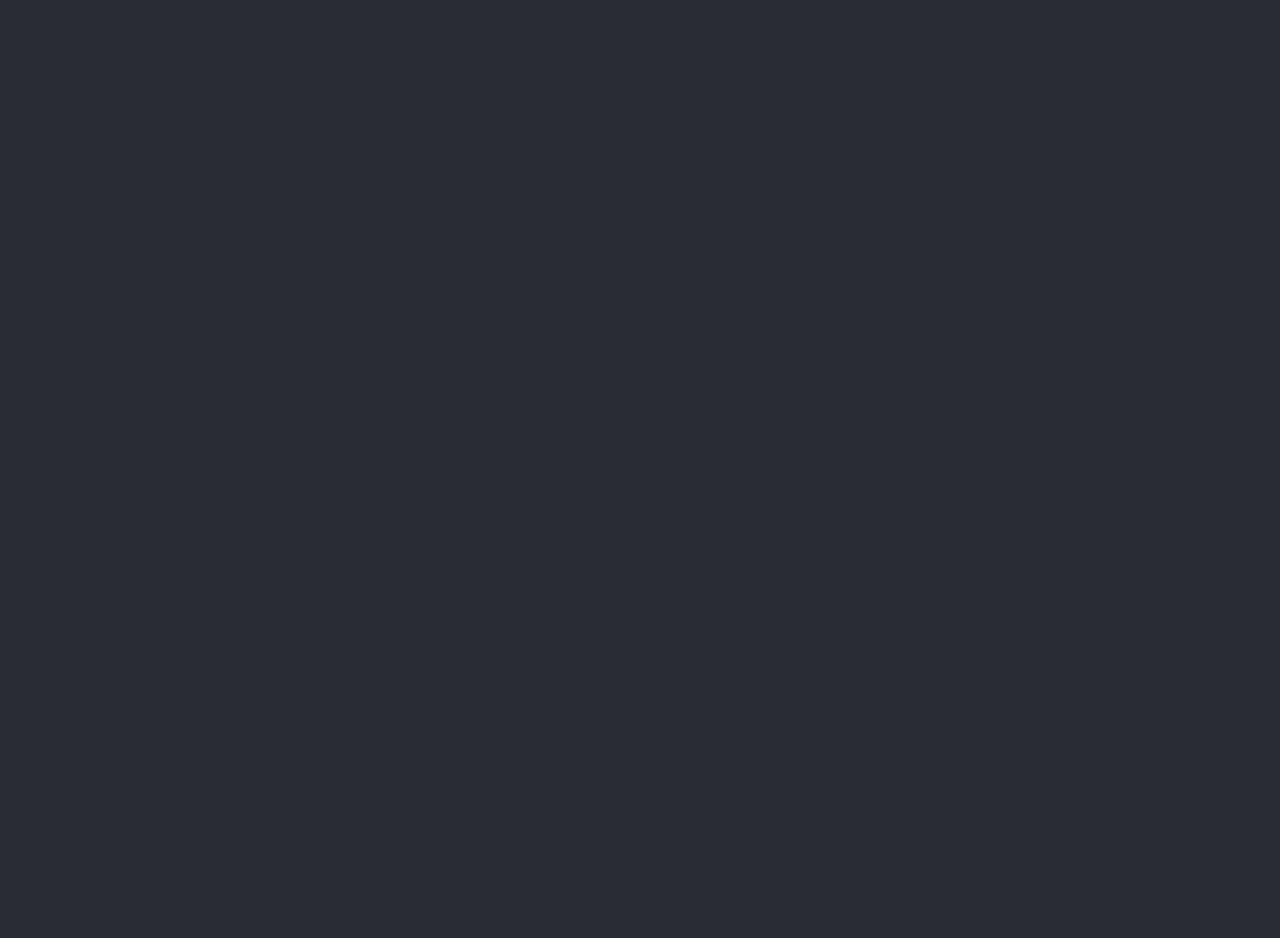
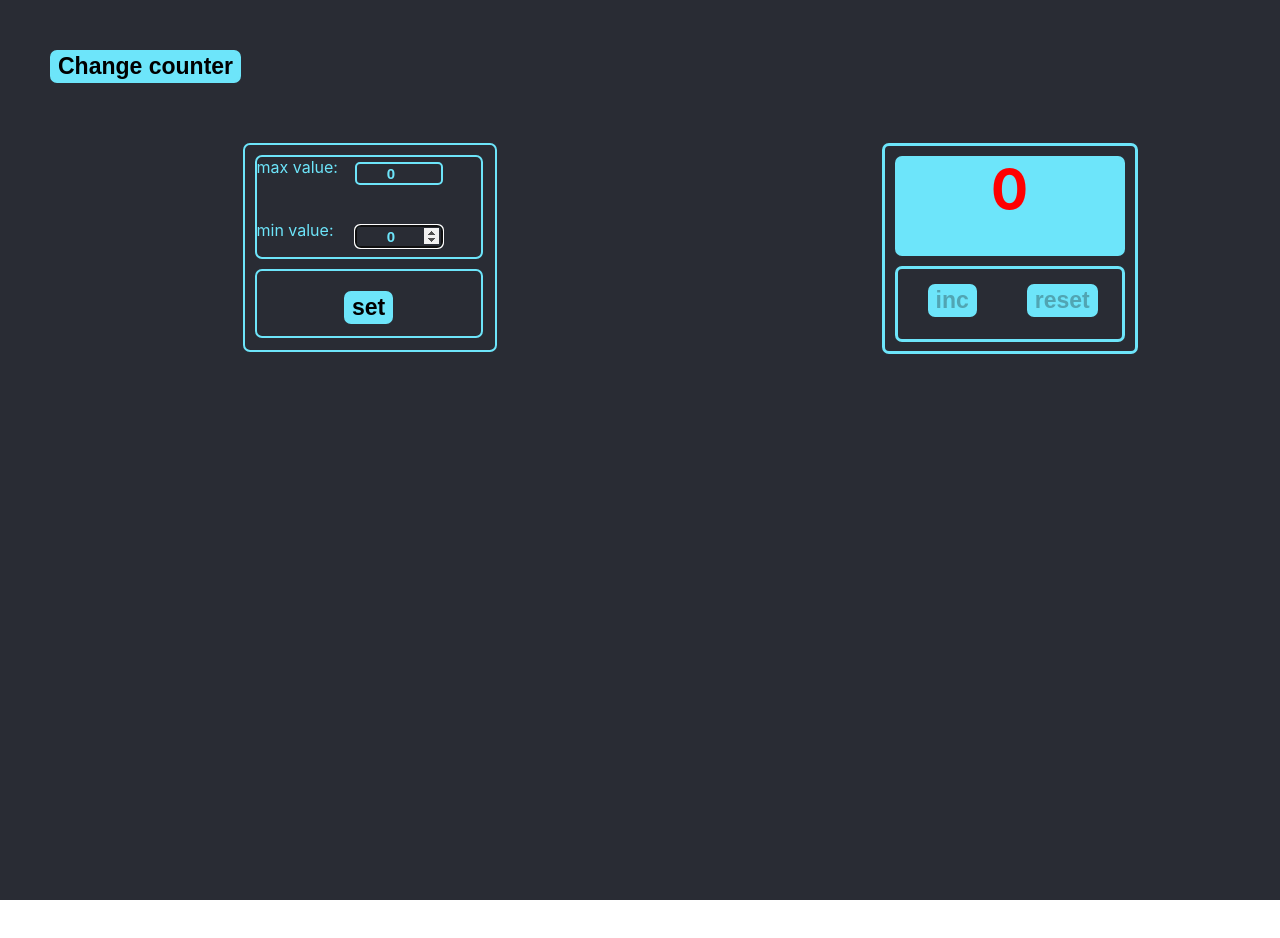
Before and after one commit to Kiri1111/other, a React (Create React App) app: page / in a window 1280 px wide. Shown: the top 938 px of the page. After the commit the page ends 900 px from the top, so only its background shows below. Built offline with nearby package versions, Linux system fonts and the light colour scheme.

Commit message:
counter with redux first step)

```diff
--- a/package.json
+++ b/package.json
@@ -11,12 +11,15 @@
     "@types/node": "^16.7.13",
     "@types/react": "^18.0.0",
     "@types/react-dom": "^18.0.0",
+    "@types/react-redux": "^7.1.24",
     "@types/uuid": "^8.3.4",
     "gh-pages": "^4.0.0",
     "react": "^18.2.0",
     "react-dom": "^18.2.0",
+    "react-redux": "^8.0.5",
     "react-router-dom": "^6.4.3",
     "react-scripts": "5.0.1",
+    "redux": "^4.2.0",
     "typescript": "^4.4.2",
     "uuid": "^9.0.0",
     "web-vitals": "^2.1.0"
--- a/src/App.module.css
+++ b/src/App.module.css
@@ -2,6 +2,24 @@
 .app {
     padding: 50px;
     background-color: #292C34;
-    height: 2222px;
     width: 100%;
+    height: 100vh;
 }
+
+.buttonA {
+    border: 2px solid #6DE5FA;
+    border-radius: 7px;
+    background-color: #6DE5FA;
+    font-size: 23px;
+    font-weight: bold;
+}
+
+.buttonB {
+
+
+    border: 3px solid orange;
+    border-radius: 5px;
+    background-color: #292C34;
+    color: orange;
+    font-size: 20px;
+}
--- a/src/App.tsx
+++ b/src/App.tsx
@@ -1,20 +1,25 @@
 import React from 'react';
-import Nativka from "./components/nativka";
-import {BrowserRouter} from "react-router-dom";
 import {CounterTypeA} from "./Caunters/CaunterTypeA/CounterTypeA";
 import {CounterTypeB} from "./Caunters/CaunterTypeB/CounterTypeB";
 import s from './App.module.css'
+import {useDispatch, useSelector} from "react-redux";
+import {RootReducerType} from "./store";
+import {changeConditionAC} from "./VisionReducer";
 
 const App = () => {
+    const dispatch = useDispatch()
+    const vision = useSelector<RootReducerType, boolean>(state => state.vision.condition)
+    const changeVisionHandler = () => {
+        dispatch(changeConditionAC())
+    }
     return (
 
         <div className={s.app}>
-
-            {/*<BrowserRouter>*/}
-            {/*    <Nativka/>*/}
-            {/*</BrowserRouter>*/}
-            {/*<CounterTypeA/>*/}
-            {/*<CounterTypeB/>*/}
+            <button className={vision ? s.buttonA : s.buttonB} onClick={changeVisionHandler}>Change counter</button>
+            {vision
+                ? <CounterTypeA/>
+                : <CounterTypeB/>
+            }
         </div>
     );
 };
--- a/src/Caunters/CaunterTypeA/CounterTypeA.module.css
+++ b/src/Caunters/CaunterTypeA/CounterTypeA.module.css
@@ -4,6 +4,7 @@
     display: flex;
     flex-direction: row;
     Justify-content: space-around;
+    /*height: 100vh;*/
 }
 
 .counter {
--- a/src/Caunters/CaunterTypeA/CounterTypeA.tsx
+++ b/src/Caunters/CaunterTypeA/CounterTypeA.tsx
@@ -1,68 +1,67 @@
-import React, {useEffect, useState} from 'react';
+import React, {useState} from 'react';
 import s from './CounterTypeA.module.css'
 import Button from "./Button";
 import Input from "./Input";
+import {useDispatch, useSelector} from "react-redux";
+import {RootReducerType} from "../../store";
+import {changeMinValueAC, changeValueAC, resetValueAC} from "./reducers/ChangeValueReducer";
 
 
 export function CounterTypeA() {
+    const dispatch = useDispatch()
+    const value = useSelector<RootReducerType, number>(state => state.value.value)
 
-    const [a, setA] = useState<number>(0)
+    // const [value, setValue] = useState<number>(0)
     const [max, setMax] = useState<number>(0)
-    const [start, setStart] = useState<number>(0)
+    const [min, setMin] = useState<number>(0)
+
     const [error, setError] = useState<boolean>(false)
 
     const onclickHandlerInc = () => {
-        setA(a => a + 1);
-        localStorage.setItem('number', JSON.stringify(a + 1))
+        dispatch(changeValueAC())
+        // localStorage.setItem('number', JSON.stringify(value + 1))
+    }
+    const setSettingCounter = () => {
+        dispatch(changeMinValueAC(min))
+        // setValue(min);
+        //  localStorage.setItem('min', JSON.stringify(min))
+        //  localStorage.setItem('max', JSON.stringify(max))
+    }
+    const ResetValueHandler = () => {
+        dispatch(resetValueAC(min))
+    }
+    const setStartHandler = (newValue: number) => {
+        min > max || min < 0 ? setError(true) : setError(false)
+        setMin(newValue)
+    }
+    const setMaxHandler = (newValue: number) => {
+        max < min || max < 0 ? setError(true) : setError(false)
+        setMax(newValue)
     }
 
-    const onclickHandlerReset = () => setA(start)
-
-    const setSettingCounter = () => {
-        setA(start);
-        localStorage.setItem('min', JSON.stringify(start))
-        localStorage.setItem('max', JSON.stringify(max))
-    }
-    const setStartHandler = (value: number) => {
-
-        start >= max || start < 0 ? setError(true) : setError(false)
-        setStart(value)
-        // setText(true)
-    }
-
-    const setMaxHandler = (value: number) => {
-
-        max <= start || max < 0 ? setError(true) : setError(false)
-        setMax(value)
-        // setText(true)
-
-    }
-
-
-    useEffect(() => {
-        let key = localStorage.getItem('number')
-        if (key) {
-            let localA = JSON.parse(key)
-            setA(localA)
-        }
-    }, [])
-
-    useEffect(() => {
-        let key = localStorage.getItem('min')
-        if (key) {
-            let localA = JSON.parse(key)
-            setStart(localA)
-        }
-    }, [])
-
-    useEffect(() => {
-        let key = localStorage.getItem('max')
-        if (key) {
-            let localA = JSON.parse(key)
-            setMax(localA)
-        }
-    }, [])
-
+    // useEffect(() => {
+    //     let key = localStorage.getItem('number')
+    //     if (key) {
+    //         let localA = JSON.parse(key)
+    //         setValue(localA)
+    //     }
+    // }, [])
+    //
+    // useEffect(() => {
+    //     let key = localStorage.getItem('min')
+    //     if (key) {
+    //         let localA = JSON.parse(key)
+    //         setStart(localA)
+    //     }
+    // }, [])
+    //
+    // useEffect(() => {
+    //     let key = localStorage.getItem('max')
+    //     if (key) {
+    //         let localA = JSON.parse(key)
+    //         setMax(localA)
+    //     }
+    // }, [])
 
     return (
         <div className={s.all}>
@@ -70,27 +69,27 @@ export function CounterTypeA() {
             <div className={s.settings}>
                 <div className={s.setInput}>
                     <Input callBack={setMaxHandler} value={max} name={'max value: '} error={error || max < 0}/>
-                    <Input callBack={setStartHandler} value={start} name={'start value: '} error={error || start < 0}/>
+                    <Input callBack={setStartHandler} value={min} name={'min value: '} error={error || min < 0}/>
                 </div>
                 <div className={s.setButton}>
                     <Button callBack={setSettingCounter} name={'set'}
-                            disable={error || start < 0 || max < 0}/>
+                            disable={error || min < 0 || max < 0}/>
                 </div>
             </div>
             <div className={s.counter}>
-                <div className={a === max ? s.num2 : s.num1}>{error ?
-                    <div className={s.textError}> Incorrect value!</div> : a}</div>
+                <div className={value === max ? s.num2 : s.num1}>{error ?
+                    <div className={s.textError}> Incorrect value!</div> : value}</div>
                 <div className={s.buttonsArea}>
                     <div className={s.inc}>
                         <Button callBack={onclickHandlerInc}
                                 name={'inc'}
-                                disable={a === max || error}
+                                disable={value === max || error}
                         />
                     </div>
                     <div className={s.reset}>
-                        <Button callBack={onclickHandlerReset}
+                        <Button callBack={ResetValueHandler}
                                 name={'reset'}
-                                disable={a === start || error}
+                                disable={value === min || error}
                         />
                     </div>
 
--- /dev/null
+++ b/src/Caunters/CaunterTypeA/reducers/ChangeValueReducer.ts
@@ -0,0 +1,46 @@
+export type InitialStateType = typeof initialState
+type ActionsType = ChangeValueACType | ChangeMinValueACType | resetValueACACType
+type ChangeValueACType = ReturnType<typeof changeValueAC>
+type ChangeMinValueACType = ReturnType<typeof changeMinValueAC>
+type resetValueACACType = ReturnType<typeof resetValueAC>
+const initialState = {
+    value: 0
+}
+
+export const ChangeValueReducer = (state: InitialStateType = initialState, action: ActionsType): InitialStateType => {
+    switch (action.type) {
+        case'CHANGE-VALUE': {
+            return {...state, value: state.value + 1}
+        }
+        case 'CHANGE-MIN-VALUE': {
+            return {...state, value: action.payload.minValue}
+        }
+        case 'RESET-VALUE': {
+            return {...state, value: action.payload.minValue}
+        }
+        default:
+            return state
+    }
+}
+
+export const changeValueAC = () => {
+    return {
+        type: 'CHANGE-VALUE'
+    } as const
+}
+export const changeMinValueAC = (minValue: number) => {
+    return {
+        type: 'CHANGE-MIN-VALUE',
+        payload: {
+            minValue
+        }
+    }
+}
+export const resetValueAC = (minValue: number) => {
+    return {
+        type: 'RESET-VALUE',
+        payload: {
+            minValue
+        }
+    } as const
+}
--- a/src/Caunters/CaunterTypeB/CounterTypeB.module.css
+++ b/src/Caunters/CaunterTypeB/CounterTypeB.module.css
@@ -1,3 +1,8 @@
+.all {
+    padding-top: 70px;
+    padding-left: 380px;
+}
+
 .allCounter {
 
     text-align: center;
--- a/src/Caunters/CaunterTypeB/CounterTypeB.tsx
+++ b/src/Caunters/CaunterTypeB/CounterTypeB.tsx
@@ -42,7 +42,7 @@ export const CounterTypeB = () => {
     }, [])
 
     return (
-        <>
+        <div className={s.all}>
             <div className={s.allCounter}>
                 {page ?
                     <div>
@@ -72,5 +72,5 @@ export const CounterTypeB = () => {
                     />}
             </div>
 
-        </>);
+        </div>);
 };
--- /dev/null
+++ b/src/VisionReducer.ts
@@ -0,0 +1,21 @@
+const initialState: VisionStateType = {condition: true}
+export type VisionStateType = {
+    condition: boolean
+}
+
+
+export const VisionReducer = (state = initialState, action: ChangeConditionACType): VisionStateType => {
+    switch (action.type) {
+        case "CHANGE-CONDITION": {
+            return {...state, condition: !state.condition}
+        }
+        default:
+            return state
+    }
+}
+type ChangeConditionACType = ReturnType<typeof changeConditionAC>
+export const changeConditionAC = () => {
+    return {
+        type: 'CHANGE-CONDITION'
+    } as const
+}
--- a/src/index.tsx
+++ b/src/index.tsx
@@ -3,10 +3,16 @@ import './index.css';
 import App from './App';
 import * as serviceWorker from './serviceWorker';
 import {createRoot} from 'react-dom/client';
+import {Provider} from "react-redux";
+import {store} from "./store";
 
 const container = document.getElementById('root') as HTMLElement
 const root = createRoot(container);
-root.render(<App/>);
+root.render(
+    <Provider store={store}>
+        <App/>
+    </Provider>
+);
 
 // If you want your app to work offline and load faster, you can change
 // unregister() to register() below. Note this comes with some pitfalls.
--- /dev/null
+++ b/src/store.ts
@@ -0,0 +1,12 @@
+import {combineReducers, createStore} from "redux";
+import {VisionReducer} from "./VisionReducer";
+import {ChangeValueReducer} from "./Caunters/CaunterTypeA/reducers/ChangeValueReducer";
+
+export type RootReducerType = ReturnType<typeof rootReducer>
+
+const rootReducer = combineReducers({
+    vision: VisionReducer,
+    value: ChangeValueReducer
+})
+
+export const store = createStore(rootReducer)
```
Also changed, not shown: src/Components/exams.tsx (+211 -150 lines), 1 other file (tests, documents, lock files or other folders).
